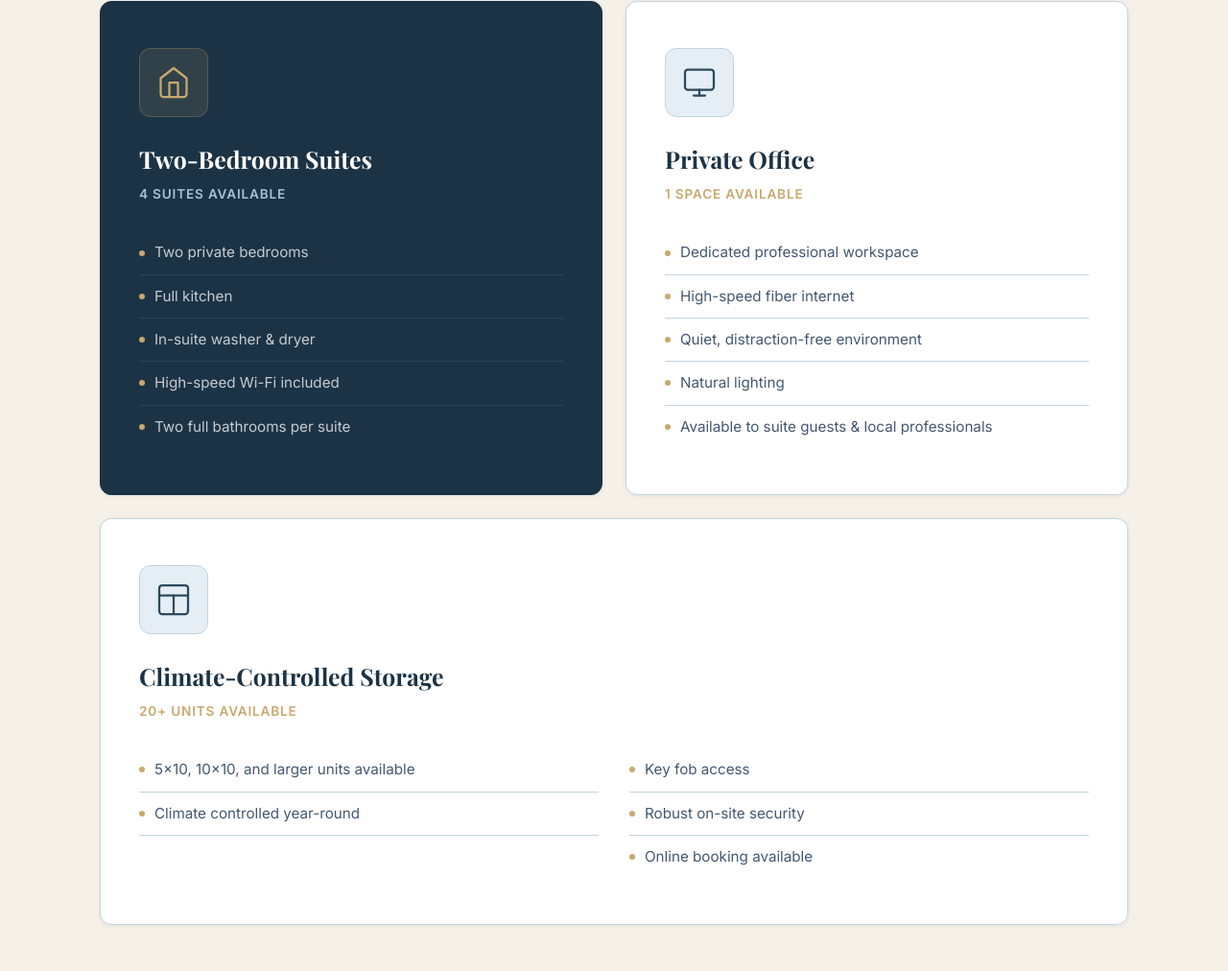
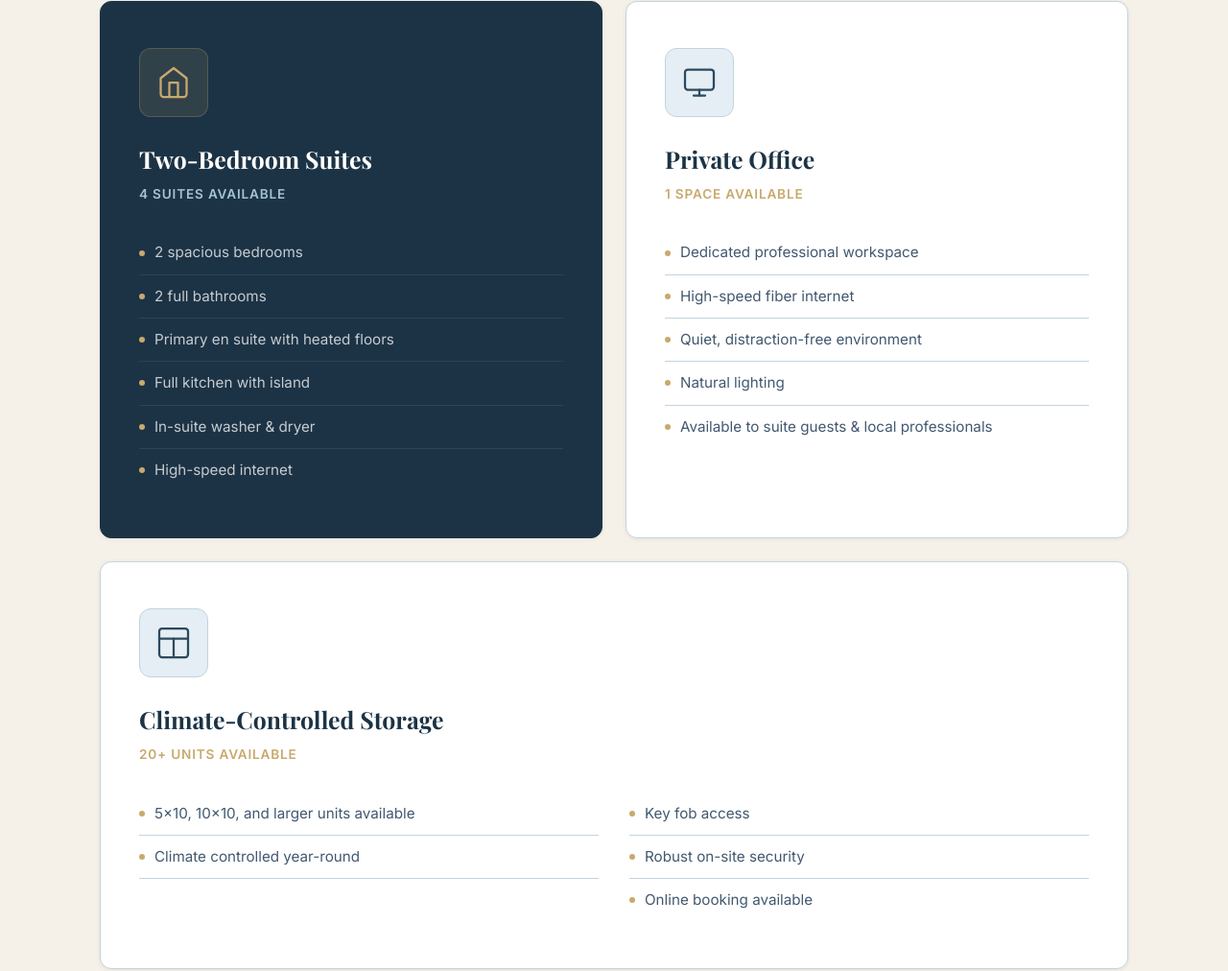
Before and after one commit to scotter487/Thehometownsuites, a plain HTML site: page index.html in a window 1280 px wide. Shown: the part 1512-2524 px from the top of the page at 96% size. Drawn offline with nearby package versions, Linux system fonts and the light colour scheme.

Commit message:
Update suite amenities, hero to 42vh
- Replace suite feature list with detailed amenities (heated floors, kitchen island, etc.)
- Add High-speed internet to suite features
- Increase hero min-height from 40vh to 42vh

Co-Authored-By: Claude Sonnet 4.6 <noreply@anthropic.com>

```diff
--- a/index.html
+++ b/index.html
@@ -88,11 +88,12 @@
           <h3 class="suite-card__title">Two-Bedroom Suites</h3>
           <p class="suite-card__count">4 Suites Available</p>
           <ul class="suite-card__features">
-            <li>Two private bedrooms</li>
-            <li>Full kitchen</li>
+            <li>2 spacious bedrooms</li>
+            <li>2 full bathrooms</li>
+            <li>Primary en suite with heated floors</li>
+            <li>Full kitchen with island</li>
             <li>In-suite washer &amp; dryer</li>
-            <li>High-speed Wi-Fi included</li>
-            <li>Two full bathrooms per suite</li>
+            <li>High-speed internet</li>
           </ul>
         </div>
 
--- a/styles.css
+++ b/styles.css
@@ -216,7 +216,7 @@ body {
 /* ── HERO ── */
 .hero {
   position: relative;
-  min-height: 40vh;
+  min-height: 42vh;
   display: flex;
   align-items: center;
   justify-content: center;
```
